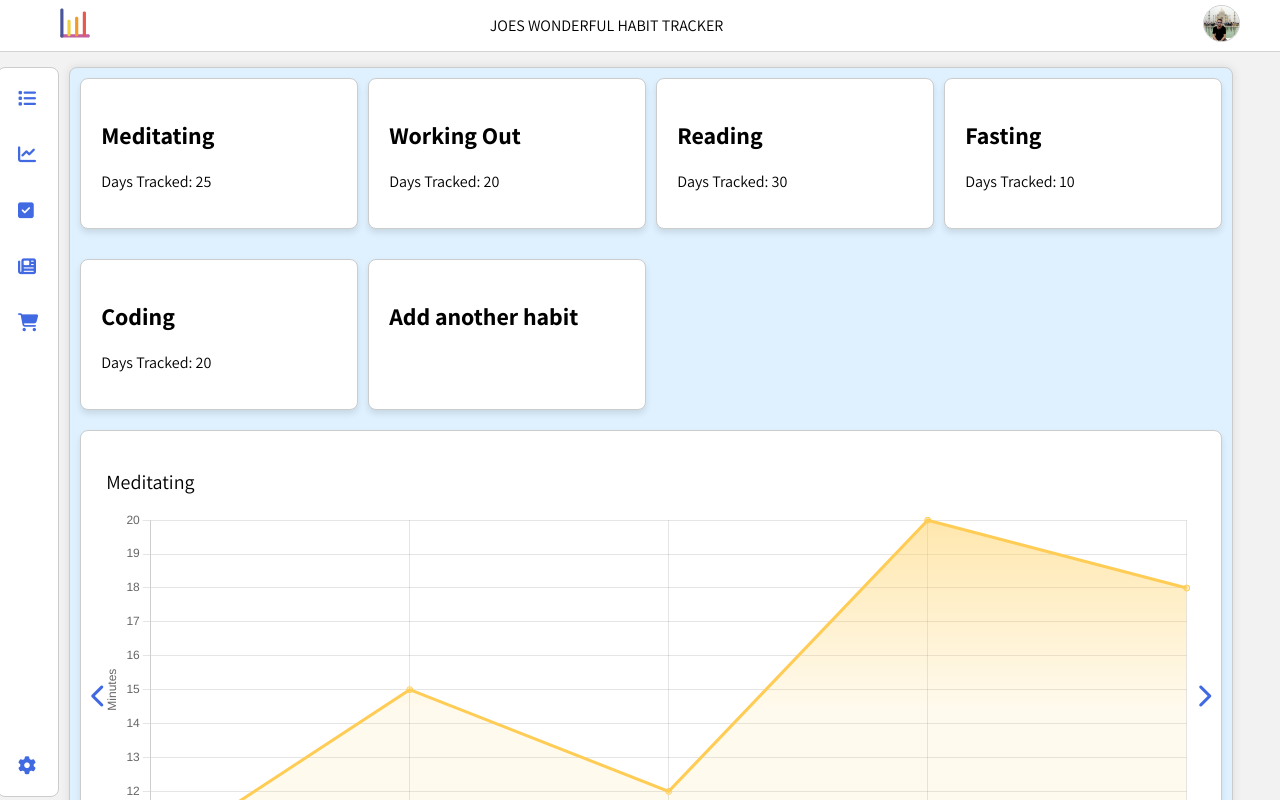
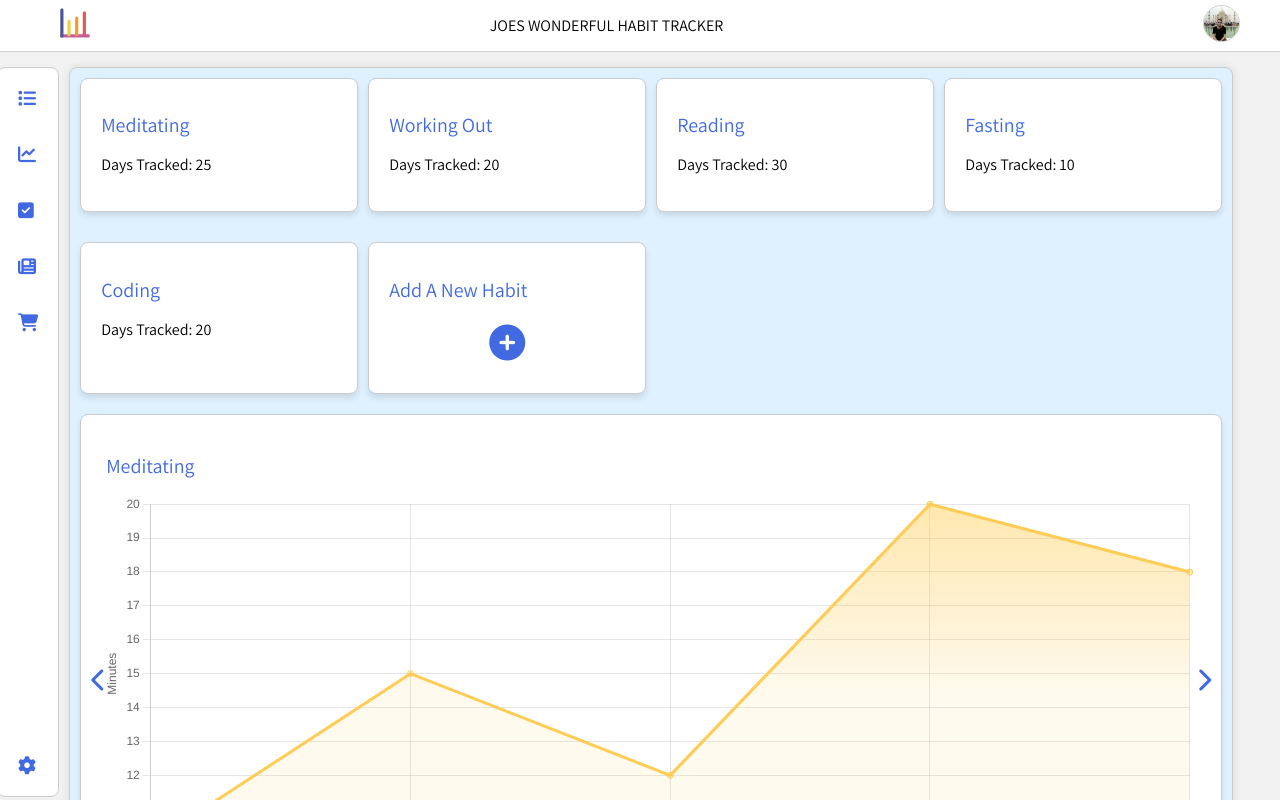
Before and after one commit to joseph-johnson27001/habits_tracker, a Vue app: page /#/habits in a window 1280 px wide. Shown: the top 800 px of the page. Built offline with nearby package versions, Linux system fonts and the light colour scheme.

Commit message:
Add new habit card

```diff
--- a/src/components/Habits/components/Graphs/HabitLineGraph.vue
+++ b/src/components/Habits/components/Graphs/HabitLineGraph.vue
@@ -86,7 +86,6 @@ export default {
         "rgb(75, 192, 192, 1)",
         "rgb(54, 162, 235, 1)",
         "rgb(153, 102, 255, 1)",
-        "rgb(201, 203, 207, 1)",
       ];
       const randomIndex = Math.floor(Math.random() * possibleColors.length);
       const selectedColor = possibleColors[randomIndex];
--- a/src/views/HabitsPage.vue
+++ b/src/views/HabitsPage.vue
@@ -6,11 +6,17 @@
         :key="index"
         class="card habit-tracker"
       >
-        <h2>{{ habit.name }}</h2>
+        <h1>{{ habit.name }}</h1>
         <p>Days Tracked: {{ habit.daysTracked }}</p>
       </div>
-      <div class="card habit-tracker" @click="addHabit">
-        <h2>Add another habit</h2>
+      <div class="card habit-tracker">
+        <h1>Add A New Habit</h1>
+        <div class="add-button">
+          <i
+            class="fas fa-plus-circle fa-xl clickable-icon"
+            @click="addHabit"
+          ></i>
+        </div>
       </div>
     </div>
 
@@ -50,42 +56,42 @@ export default {
         {
           name: "Meditating",
           graphData: {
-            labels: ["Jan", "Feb", "Mar", "Apr", "May"],
+            labels: ["1st", "2nd", "3rd", "4th", "5th"],
             data: [10, 15, 12, 20, 18],
           },
           daysTracked: 25,
           yAxisLabel: "Minutes",
-          xAxisLabel: "Days",
+          xAxisLabel: "Date",
         },
         {
           name: "Working Out",
           graphData: {
-            labels: ["Jan", "Feb", "Mar", "Apr", "May"],
+            labels: ["1st", "2nd", "3rd", "4th", "5th"],
             data: [5, 8, 10, 7, 12],
           },
           daysTracked: 20,
           yAxisLabel: "Repetitions",
-          xAxisLabel: "Days",
+          xAxisLabel: "Date",
         },
         {
           name: "Reading",
           graphData: {
-            labels: ["Jan", "Feb", "Mar", "Apr", "May"],
+            labels: ["1st", "2nd", "3rd", "4th", "5th"],
             data: [8, 12, 15, 10, 17],
           },
           daysTracked: 30,
           yAxisLabel: "Pages",
-          xAxisLabel: "Days",
+          xAxisLabel: "Date",
         },
         {
           name: "Fasting",
           graphData: {
-            labels: ["Jan", "Feb", "Mar", "Apr", "May"],
+            labels: ["1st", "2nd", "3rd", "4th", "5th"],
             data: [5, 10, 8, 15, 12],
           },
           daysTracked: 10,
           yAxisLabel: "Hours",
-          xAxisLabel: "Days",
+          xAxisLabel: "Date",
         },
         {
           name: "Coding",
@@ -95,7 +101,7 @@ export default {
           },
           daysTracked: 20,
           yAxisLabel: "Minutes",
-          xAxisLabel: "Days",
+          xAxisLabel: "Date",
         },
       ],
       currentIndex: 0,
@@ -132,7 +138,10 @@ export default {
 };
 </script>
 
-<style>
+<style scoped>
+h1 {
+  color: #4169e1;
+}
 .card {
   position: relative;
 }
@@ -187,4 +196,23 @@ export default {
 .next-button {
   right: 10px;
 }
+
+.add-button {
+  display: flex;
+  align-items: center;
+  justify-content: center;
+  width: 60px;
+  height: 60px;
+  border-radius: 50%; /* Create a circular shape */
+  color: white; /* Icon color */
+  font-size: 24px; /* Icon size */
+  cursor: pointer;
+  margin: 0 auto; /* Center the button horizontally */
+}
+
+.add-button i {
+  margin: 0;
+  padding: 0;
+  color: #4169e1;
+}
 </style>
```
